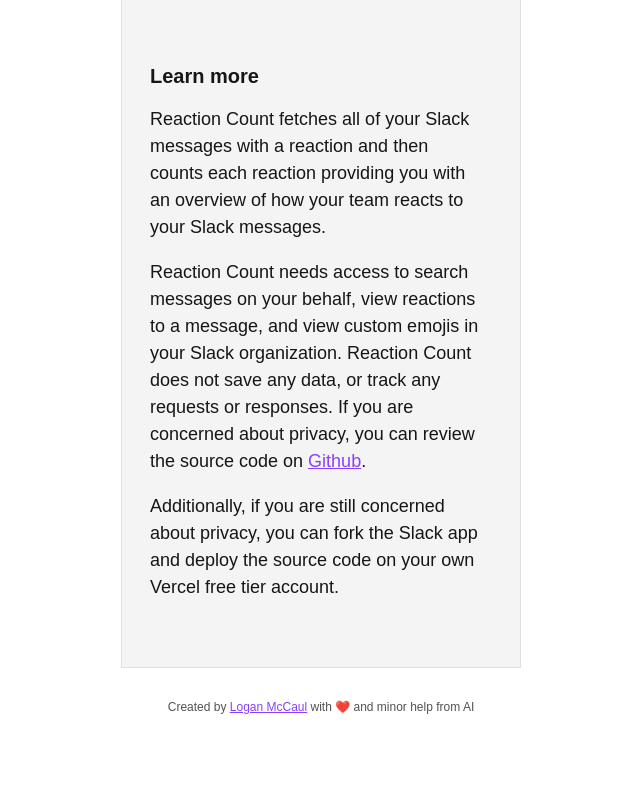
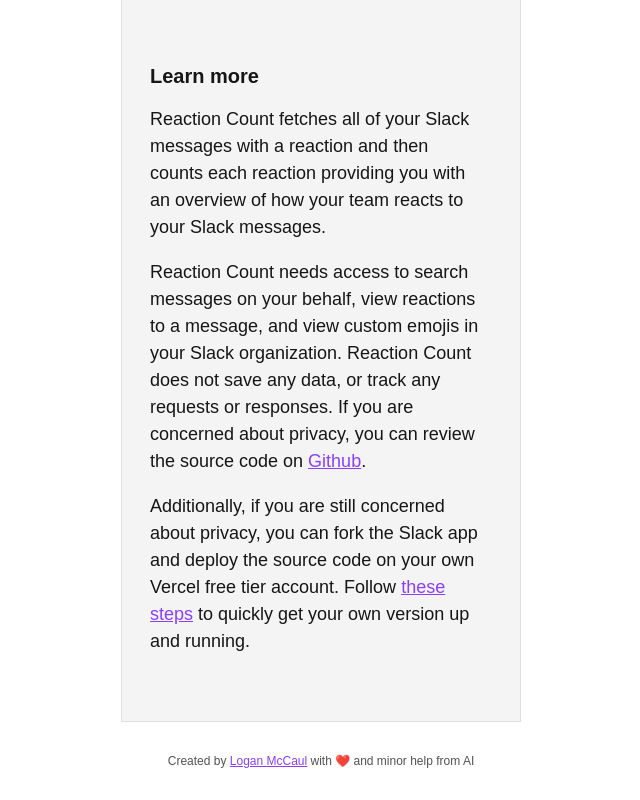
Before and after one commit to loganmccaul/ReactionCount, a website: page index.html in a window 1280 px wide. Shown: the part 1259-2059 px from the top of the page, without its empty margins (319-959 px from the left). Before the commit the page ends 2005 px from the top, so only its background shows below. Drawn offline with Linux system fonts and the light colour scheme.

Commit message:
Add link to self deploy

```diff
--- a/index.html
+++ b/index.html
@@ -35,7 +35,7 @@
             about privacy, you can review the source code on <a target="_blank" href="https://github.com/loganmccaul/ReactionCount">Github</a>.
           </p>
           <p>
-            Additionally, if you are still concerned about privacy, you can fork the Slack app and deploy the source code on your own Vercel free tier account.
+            Additionally, if you are still concerned about privacy, you can fork the Slack app and deploy the source code on your own Vercel free tier account. Follow <a target="_blank" href="https://github.com/loganmccaul/ReactionCount/tree/main?tab=readme-ov-file#self-deploy">these steps</a> to quickly get your own version up and running.
           </p>
         </section>
       </main>
```
